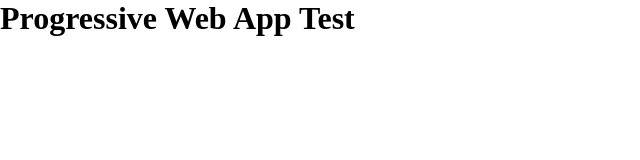
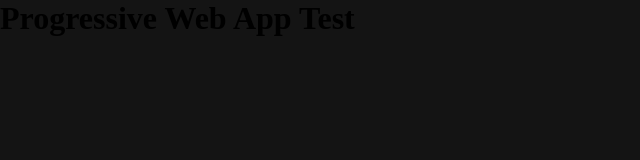
Before and after one commit to marcusheggen/marcusheggen.github.io, a plain HTML site: page pwa-test/index.html in a window 1280 px wide. Shown: the whole page, without its empty margins (0-640 px from the left). Drawn offline with Linux system fonts and the light colour scheme.

Commit message:
Added background color

```diff
--- a/pwa-test/style.css
+++ b/pwa-test/style.css
@@ -3,3 +3,7 @@
     padding: 0;
     box-sizing: border-box;
 }
+
+body {
+    background-color: #141414;
+}
```
